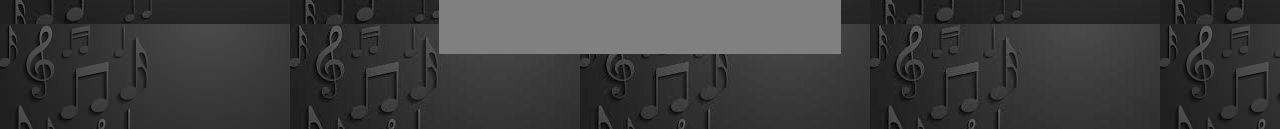
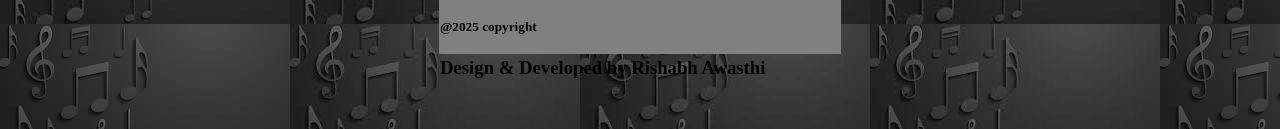
Before and after one commit to rishabhawasthi73axis/MY-Music--Player, a plain HTML site: page index.html in a window 1280 px wide. Shown: the part 498-627 px from the top of the page. Drawn offline with Linux system fonts and the light colour scheme.

Commit message:
Design and developed by Rishabh

```diff
--- a/index.html
+++ b/index.html
@@ -35,6 +35,14 @@
      <i class="fa-solid fa-forward fa-lg" onclick="nxt()"></i>
 
  </div>
+ <div class="row">
+    <div class="col-sm-6">
+        <h5>@2025 copyright</h5>
+    </div>
+    <div class="col-sm-6">
+        <h3>Design & Developed by Rishabh Awasthi</h3>
+    </div>
+ </div>
     </div>
     <script src="js/script.js" ></script>
 </body>
```
